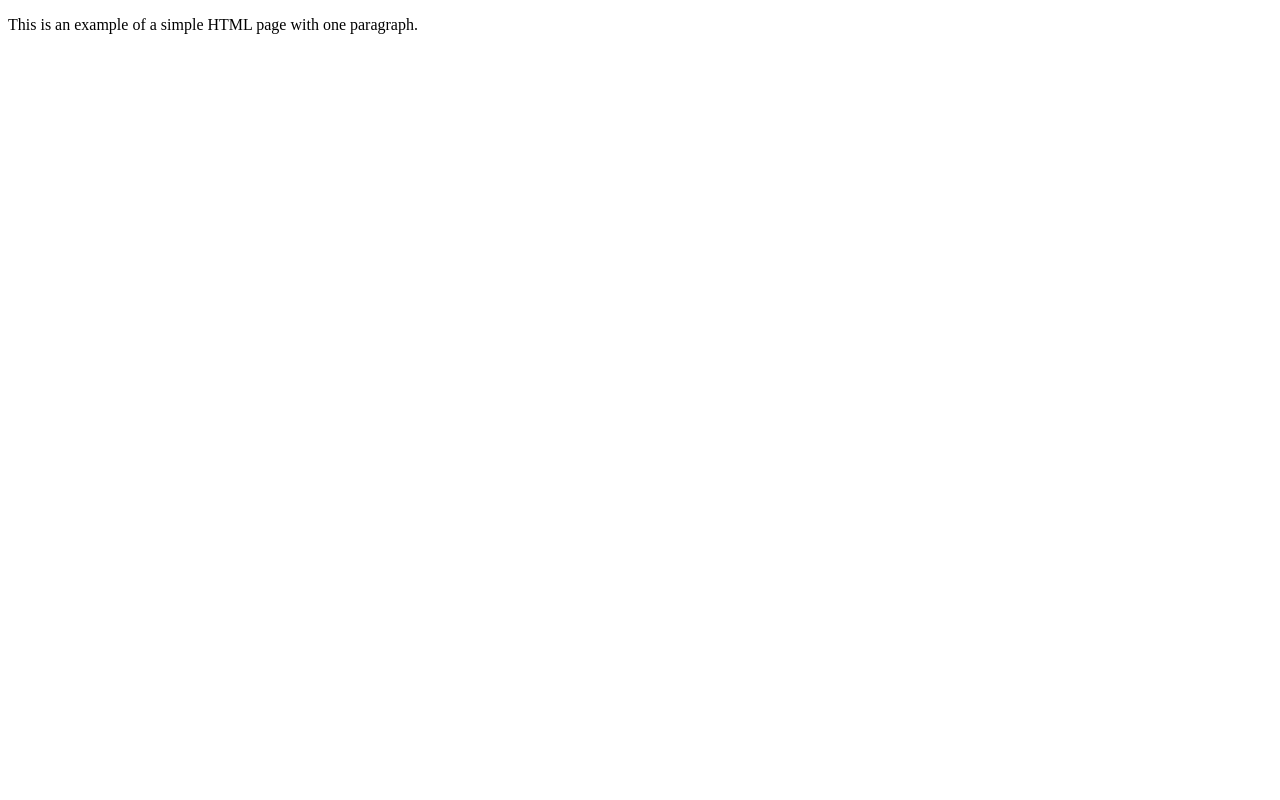
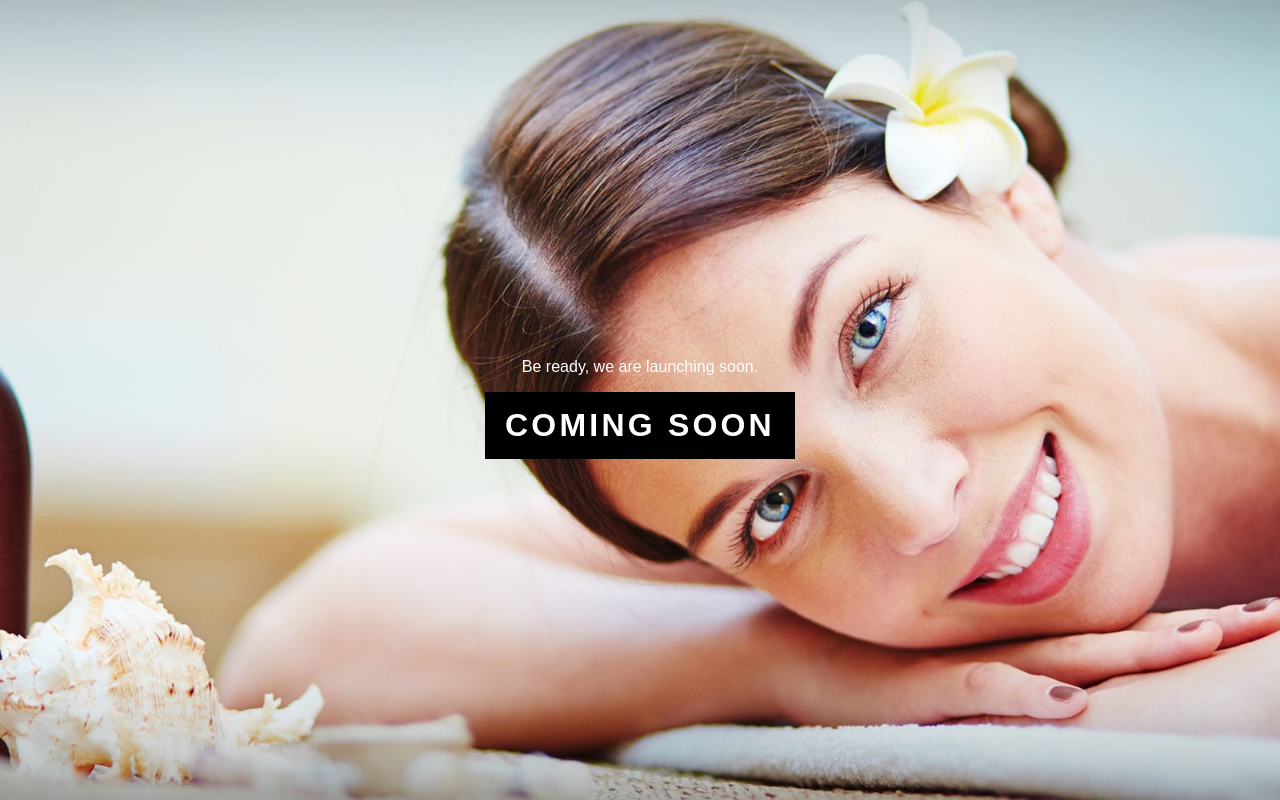
Before and after one commit to avelinebeauty/salon, a plain HTML site: page public/index.html in a window 1280 px wide. Drawn offline with Linux system fonts and the light colour scheme.

Commit message:
Add Coming soon page

```diff
--- a/public/index.html
+++ b/public/index.html
@@ -2,8 +2,35 @@
 <html>
     <head>
         <title>Aveline Beauty</title>
+        <style type="text/css">
+            body {
+    margin: 0;
+    font-family: 'Montserrat', sans-serif;
+    font-size: 1rem;
+    color: white;
+}
+content {
+    background: url('assets/slide1.jpg') center;
+    background-size: cover;
+    height: 100vh;
+    display: flex;
+    flex-direction: column;
+    justify-content: center;
+    align-items: center;
+}
+h1 {
+    letter-spacing: .2rem;
+    text-transform: uppercase;
+    background: black;
+    padding: 15px 20px;
+    margin: 0;
+}
+        </style>
     </head>
     <body>
-        <p>This is an example of a simple HTML page with one paragraph.</p>
+    <content>
+      <p>Be ready, we are launching soon.</p>
+      <h1>Coming Soon</h1>
+    </content>
     </body>
 </html>
```
